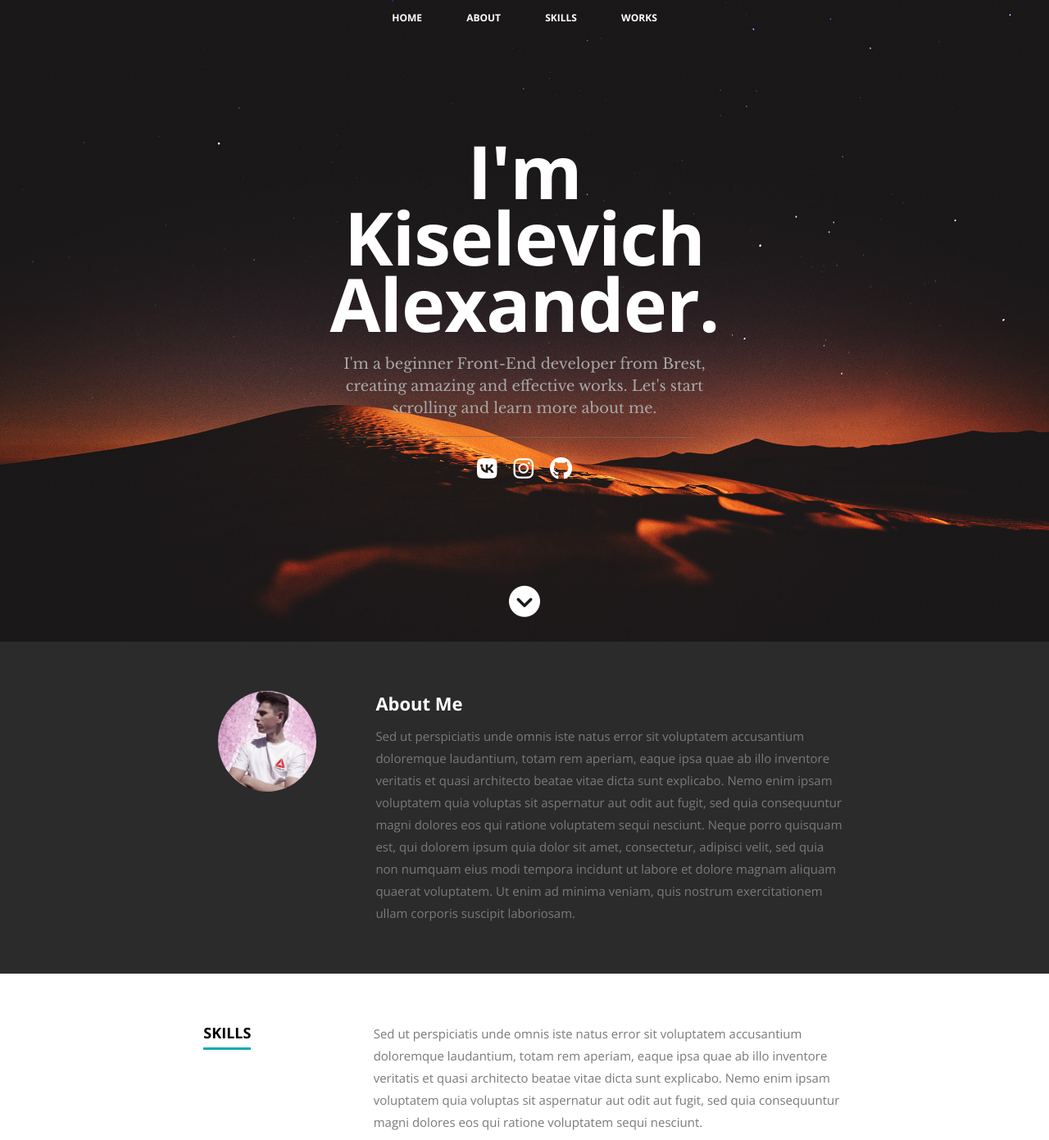
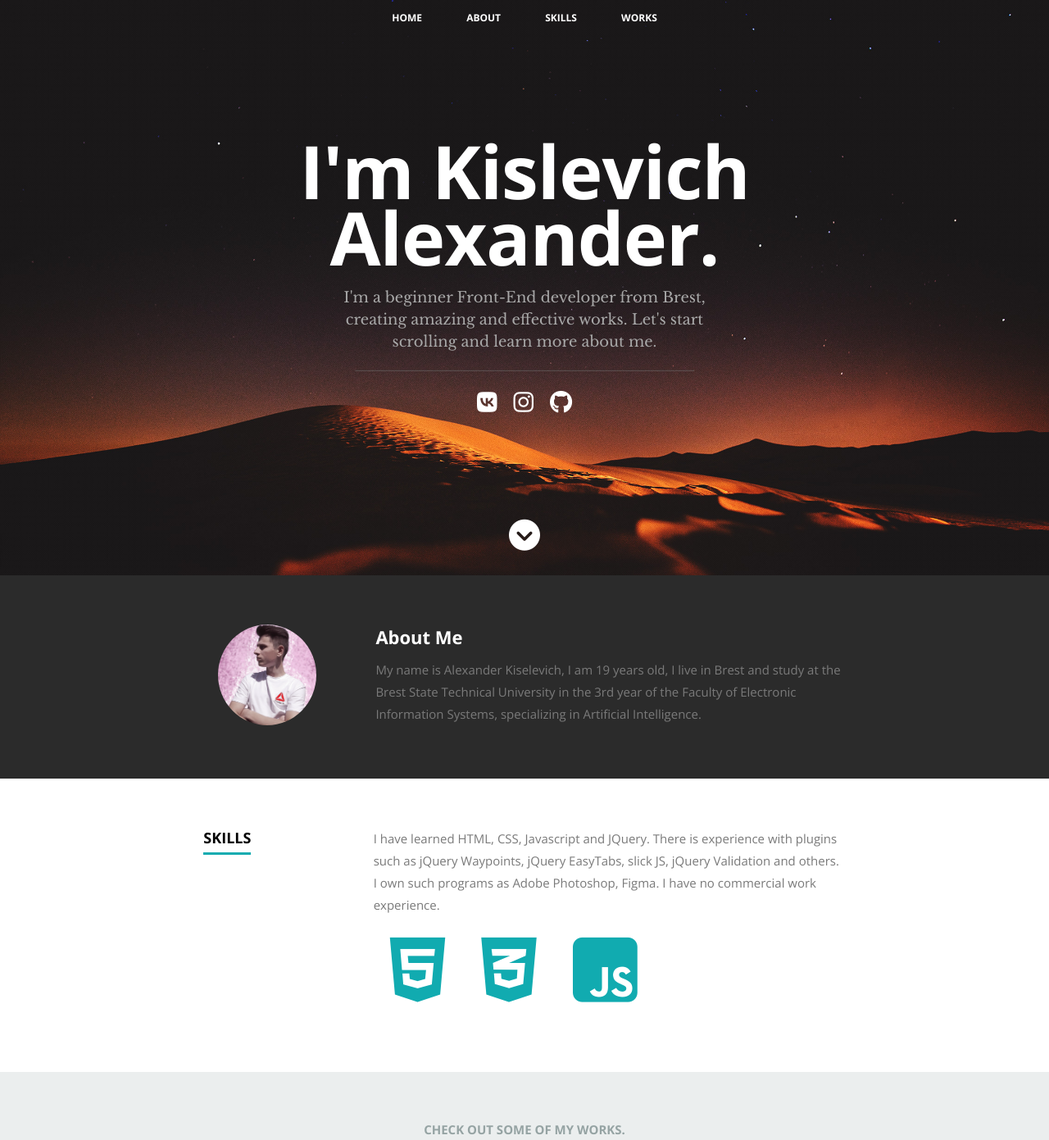
Before and after one commit to Kiselevich-Alex/kiselevich, a plain HTML site: page about me/index.html in a window 1280 px wide. Shown: the top 1391 px of the page at 82% size. Drawn offline with nearby package versions, Linux system fonts and the light colour scheme.

Commit message:
edit paragraf

```diff
--- a/about me/index.html
+++ b/about me/index.html
@@ -83,7 +83,7 @@
 			<div class="first_screen">
 				<div class="fs_info">
 					<h1>
-						I'm Kiselevich Alexander.
+						I'm Kislevich Alexander.
 					</h1>
 					<h3>
 						I'm a beginner Front-End developer from Brest, creating amazing and effective works. Let's start scrolling and learn more about me.
@@ -124,7 +124,7 @@
 						About Me
 					</h4>
 					<p>
-						Sed ut perspiciatis unde omnis iste natus error sit voluptatem accusantium doloremque laudantium, totam rem aperiam, eaque ipsa quae ab illo inventore veritatis et quasi architecto beatae vitae dicta sunt explicabo. Nemo enim ipsam voluptatem quia voluptas sit aspernatur aut odit aut fugit, sed quia consequuntur magni dolores eos qui ratione voluptatem sequi nesciunt. Neque porro quisquam est, qui dolorem ipsum quia dolor sit amet, consectetur, adipisci velit, sed quia non numquam eius modi tempora incidunt ut labore et dolore magnam aliquam quaerat voluptatem. Ut enim ad minima veniam, quis nostrum exercitationem ullam corporis suscipit laboriosam.
+						My name is Alexander Kiselevich, I am 19 years old, I live in Brest and study at the Brest State Technical University in the 3rd year of the Faculty of Electronic Information Systems, specializing in Artificial Intelligence.
 					</p>
 				</div>
 			</div>
@@ -142,7 +142,7 @@
 				</div>
 				<div class="skills_info">
 					<h5>
-						Sed ut perspiciatis unde omnis iste natus error sit voluptatem accusantium doloremque laudantium, totam rem aperiam, eaque ipsa quae ab illo inventore veritatis et quasi architecto beatae vitae dicta sunt explicabo. Nemo enim ipsam voluptatem quia voluptas sit aspernatur aut odit aut fugit, sed quia consequuntur magni dolores eos qui ratione voluptatem sequi nesciunt.
+						I have learned HTML, CSS, Javascript and JQuery. There is experience with plugins such as jQuery Waypoints, jQuery EasyTabs, slick JS, jQuery Validation and others. I own such programs as Adobe Photoshop, Figma. I have no commercial work experience.
 					</h5>
 					<ul>
 						<li>
```
